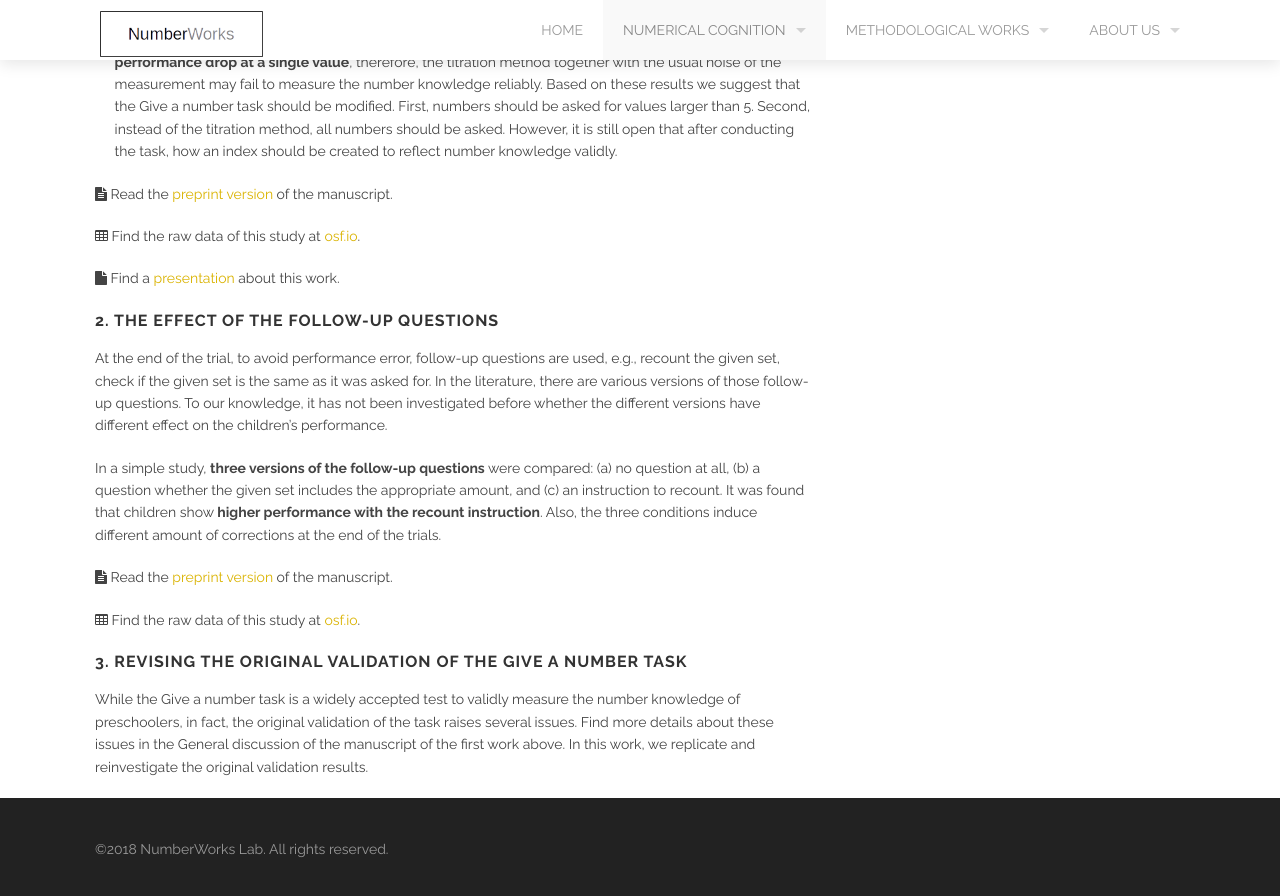
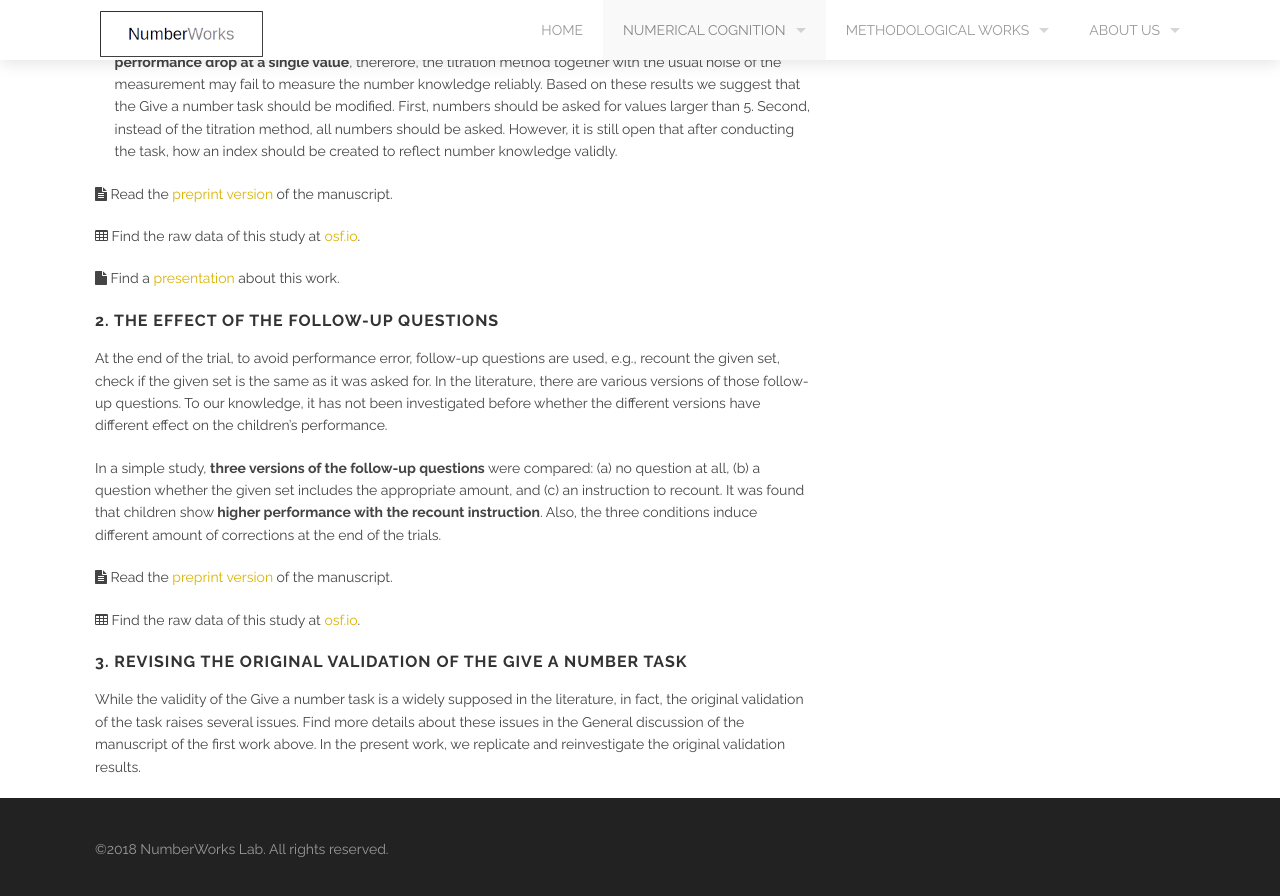
Before and after one commit to theNumberWorks/numberworks_website, a Jekyll site: the page built from the_give_a_number_task_revisited.md, in a window 1280 px wide and 900 px high, scrolled down 688 px. Shown: the top 896 px of the window. Built offline with Jekyll 4.4.1, drawn with Linux system fonts in a browser that asks for light colours.

Commit message:
Update the_give_a_number_task_revisited.md

```diff
--- a/the_give_a_number_task_revisited.md
+++ b/the_give_a_number_task_revisited.md
@@ -33,4 +33,4 @@ In a simple study, **three versions of the follow-up questions** were compared:
 
 ### 3. Revising the original validation of the Give a number task
 
-While the Give a number task is a widely accepted test to validly measure the number knowledge of preschoolers, in fact, the original validation of the task raises several issues. Find more details about these issues in the General discussion of the manuscript of the first work above. In this work, we replicate and reinvestigate the original validation results.
+While the validity of the Give a number task is a widely supposed in the literature, in fact, the original validation of the task raises several issues. Find more details about these issues in the General discussion of the manuscript of the first work above. In the present work, we replicate and reinvestigate the original validation results.
```
